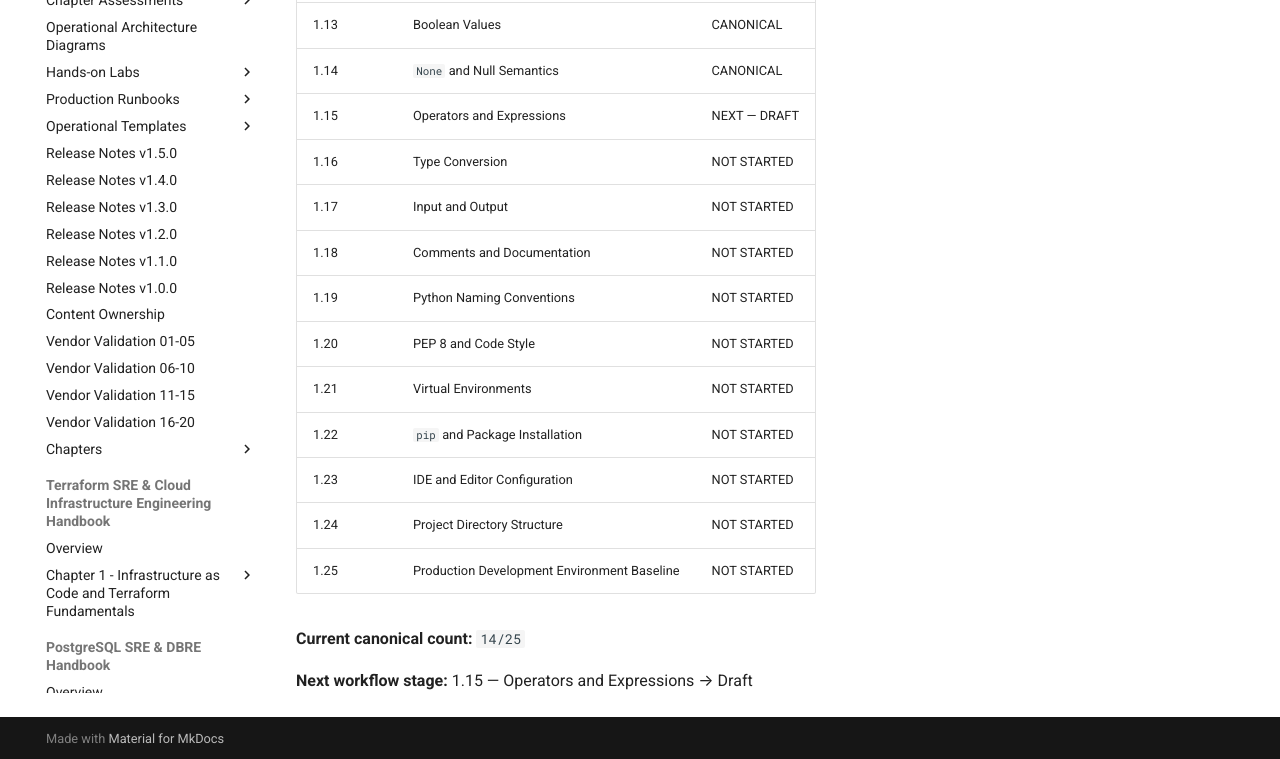
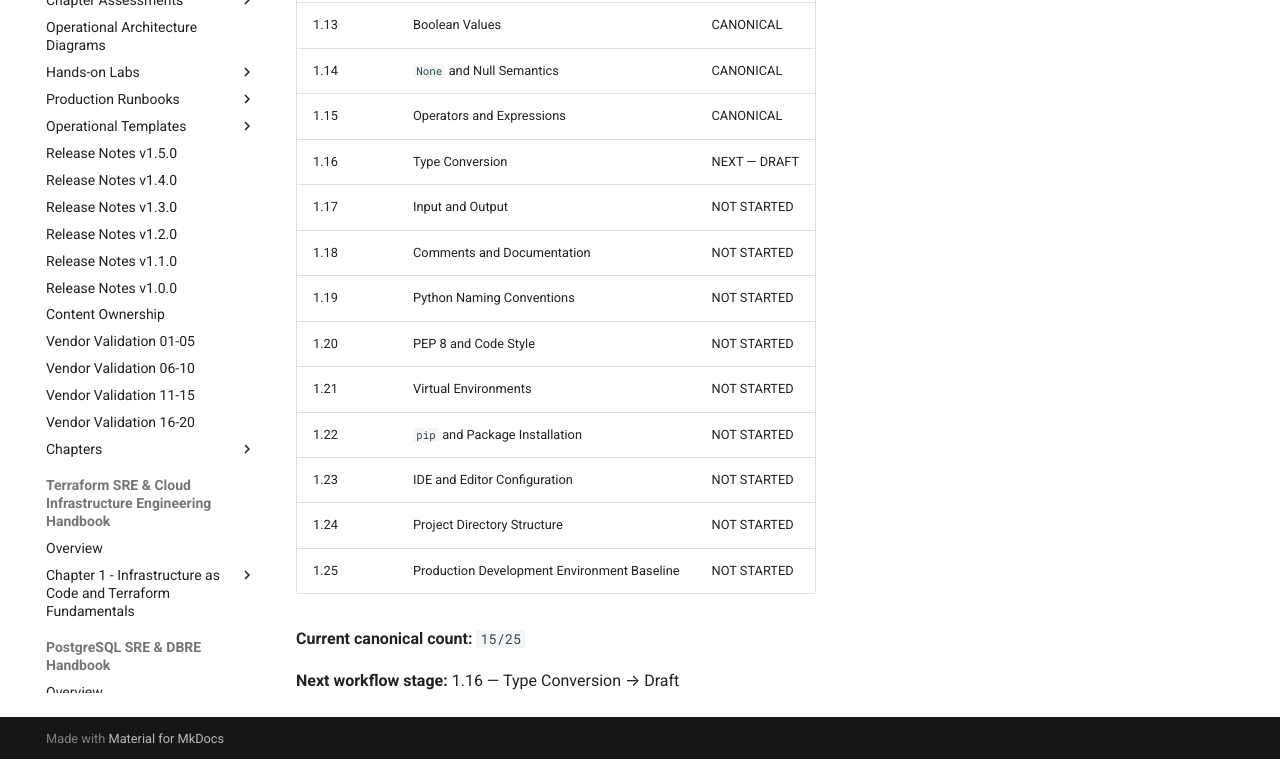
Before and after one commit to sssamant21/sre-academy, an MkDocs documentation site: the page built from docs/books/python/python-engineering-handbook/chapters/chapter-01/STATUS.md, in a window 1280 px wide and 1400 px high, scrolled down 223 px. Shown: the part 638-1397 px from the top of the window. Built offline with MkDocs 1.6.1 and Material for MkDocs 9.7.7, drawn with Linux system fonts in a browser that asks for light colours; comment, search, counter and statistics services are not loaded; some of the changed text lies outside the part shown.

Commit message:
docs(python): mark section 1.15 canonical

```diff
--- a/docs/books/python/python-engineering-handbook/chapters/chapter-01/STATUS.md
+++ b/docs/books/python/python-engineering-handbook/chapters/chapter-01/STATUS.md
@@ -2,7 +2,7 @@
 
 ## Python Fundamentals and Development Environment
 
-**Progress:** `14/25 canonical`
+**Progress:** `15/25 canonical`
 
 | Section | Title | Status |
 |---|---|---|
@@ -20,8 +20,8 @@
 | 1.12 | Strings | CANONICAL |
 | 1.13 | Boolean Values | CANONICAL |
 | 1.14 | `None` and Null Semantics | CANONICAL |
-| 1.15 | Operators and Expressions | NEXT — DRAFT |
-| 1.16 | Type Conversion | NOT STARTED |
+| 1.15 | Operators and Expressions | CANONICAL |
+| 1.16 | Type Conversion | NEXT — DRAFT |
 | 1.17 | Input and Output | NOT STARTED |
 | 1.18 | Comments and Documentation | NOT STARTED |
 | 1.19 | Python Naming Conventions | NOT STARTED |
@@ -32,6 +32,6 @@
 | 1.24 | Project Directory Structure | NOT STARTED |
 | 1.25 | Production Development Environment Baseline | NOT STARTED |
 
-**Current canonical count:** `14/25`
+**Current canonical count:** `15/25`
 
-**Next workflow stage:** 1.15 — Operators and Expressions → Draft
+**Next workflow stage:** 1.16 — Type Conversion → Draft
```
